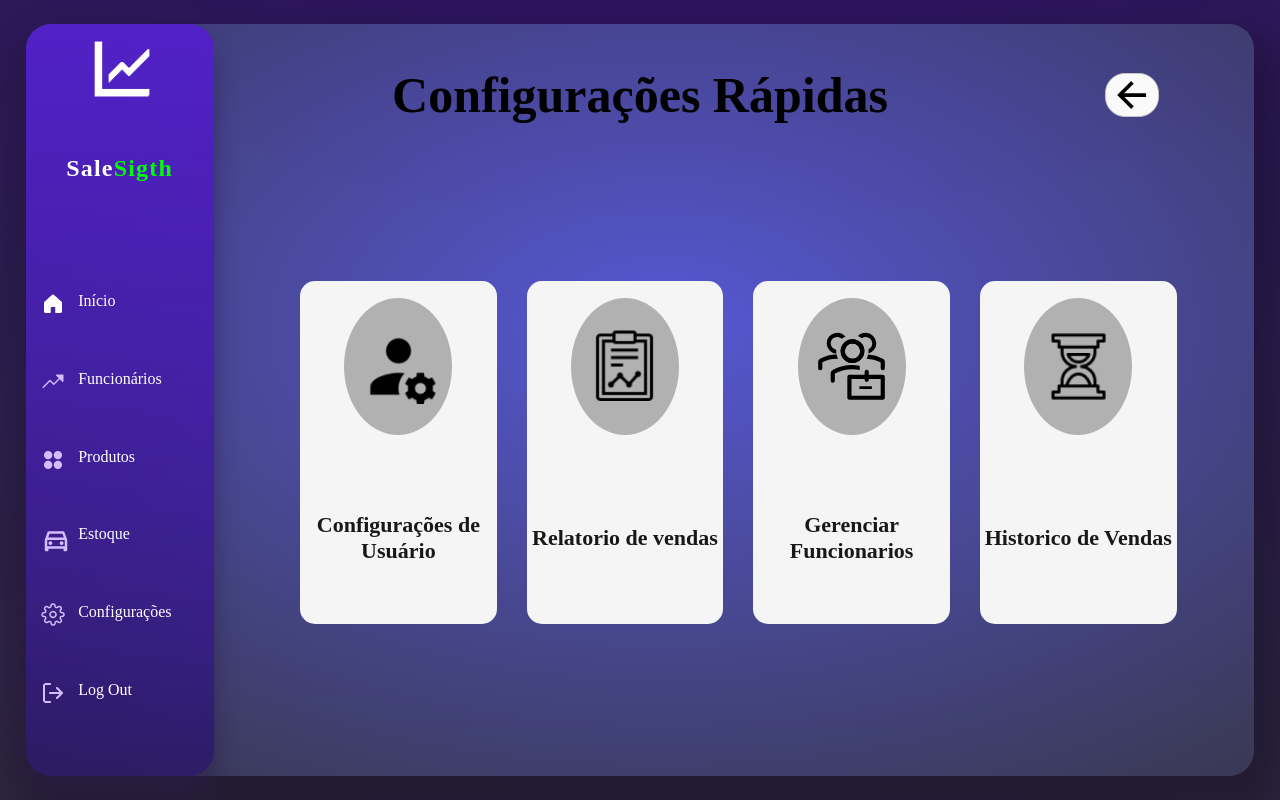
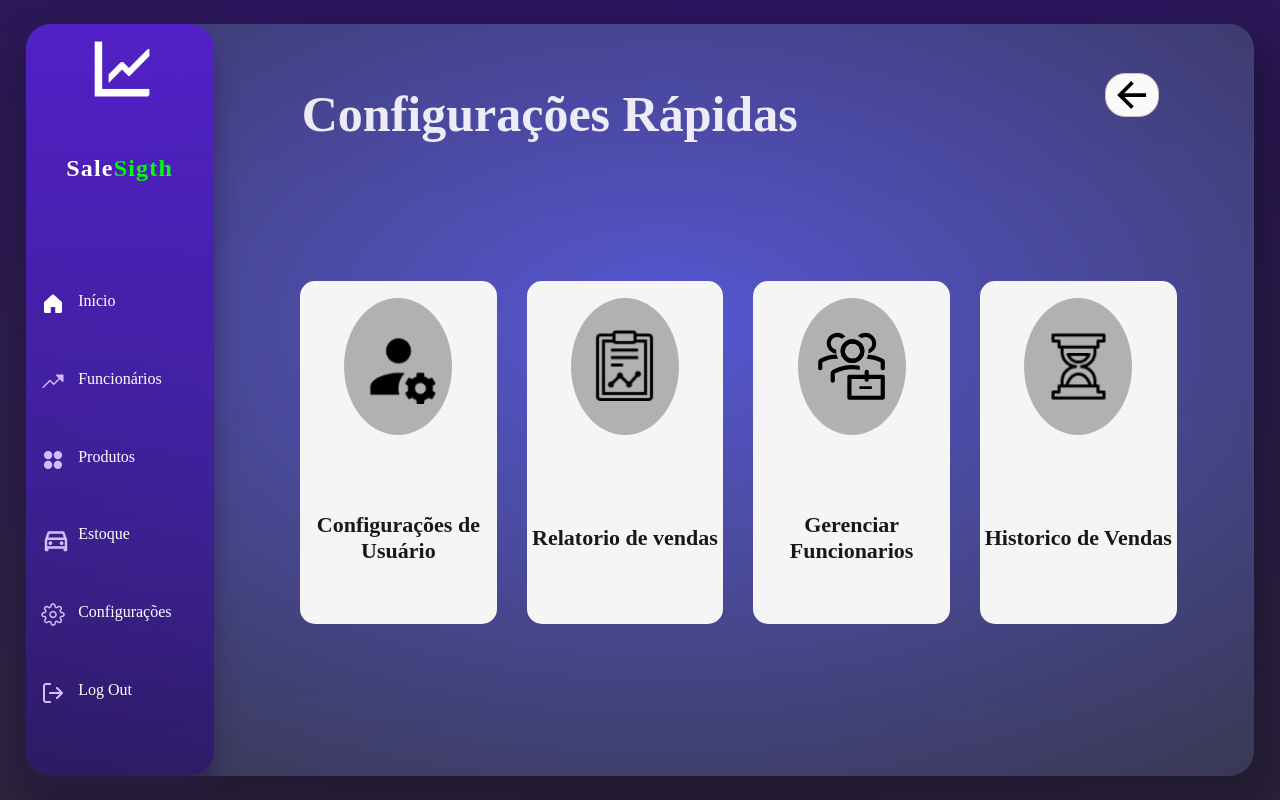
Before and after one commit to arthurvp1/SA2Fase, a React app in the folder front-end/: page /config in a window 1280 px wide. Built offline with nearby package versions, Linux system fonts and the light colour scheme; the HTML template or start-up script is replaced by a standard one; a web font is replaced by a local one.

Commit message:
luladrao

```diff
--- a/front-end/src/components/Funcionario.css
+++ b/front-end/src/components/Funcionario.css
@@ -2,7 +2,7 @@
 
     width: 95%;
     height: 80px;
-    border-radius: 38px;
+    border-radius: 10px;
     display: flex;
     background-color: white;
     box-shadow: 0 0 8px black;
@@ -11,8 +11,8 @@
 
     width: 95%;
     height: 80px;
-    border-top-left-radius: 38px;
-    border-top-right-radius: 38px;
+    border-top-left-radius: 10px;
+    border-top-right-radius: 10px;
     display: flex;
     background-color: white;
     box-shadow: 0 0 8px black;
--- a/front-end/src/components/Funcionario.jsx
+++ b/front-end/src/components/Funcionario.jsx
@@ -79,7 +79,7 @@ function Funcionario(props) {
 
             <div className='botao-meta'>
                 <button className='botao-meta-element'><img src={imgbut} alt="Toggle" onClick={toggleVisibility} /></button>
-            </div>
+            </div >
 
         </section>
         {visible && <Meta meta = {funcionario.meta}/>}
--- a/front-end/src/pages/Config.css
+++ b/front-end/src/pages/Config.css
@@ -108,6 +108,17 @@
     width: 80%;
 
 }
+.lbl-title{
+    font-size: 50px;
+    font-weight: bold;
+    width: 100%;
+    /* align-items: center; */
+    display: flex;
+    justify-content: start;
+    padding-left: 55px;
+    height: 15%;
+    color: rgba(255, 255, 255, 0.897);
+}
 .div-but-back{
     display: flex;
     justify-content: center;
--- a/front-end/src/pages/Config.jsx
+++ b/front-end/src/pages/Config.jsx
@@ -17,7 +17,8 @@ function Config() {
                 <div className='body-config'>
                     <div className='body-up'>
                         <div className='title-config'>
-                        <h1>Configurações Rápidas</h1>
+                        {/* <h1>Configurações Rápidas</h1> */}
+                        <label htmlFor="" className='lbl-title'>Configurações Rápidas</label>
 
                         </div>
                         <div className='div-but-back'>
--- a/front-end/src/pages/Historico.css
+++ b/front-end/src/pages/Historico.css
@@ -11,7 +11,7 @@
     background-color: whitesmoke;
     display: flex;
     border-radius: 15px;
-    margin-top: 5px;
+    margin-top: 15px;
     flex-direction: column;
 }
 .titulo-Historico{
--- a/front-end/src/pages/Historico.jsx
+++ b/front-end/src/pages/Historico.jsx
@@ -18,7 +18,7 @@ function Historico() {
         </div>
         <div className='body-historico'>
 
-          <label title='titulo' className='titulo-Historico' htmlFor="">Histórico de Vendas</label>
+          <label title='titulo' className='titulo-Historico' htmlFor="">Histórico de Vendas 🧾</label>
 
           <div className="dadosHistorico">
 
```
